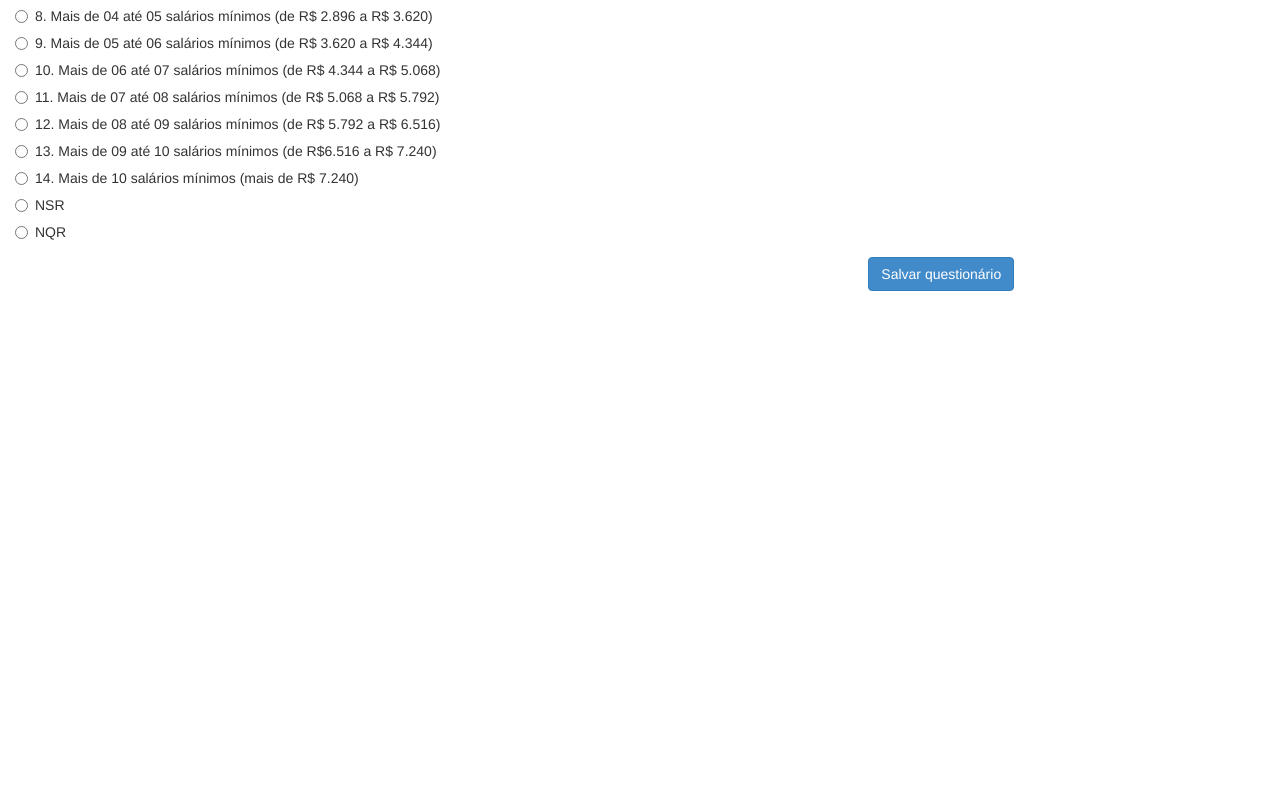
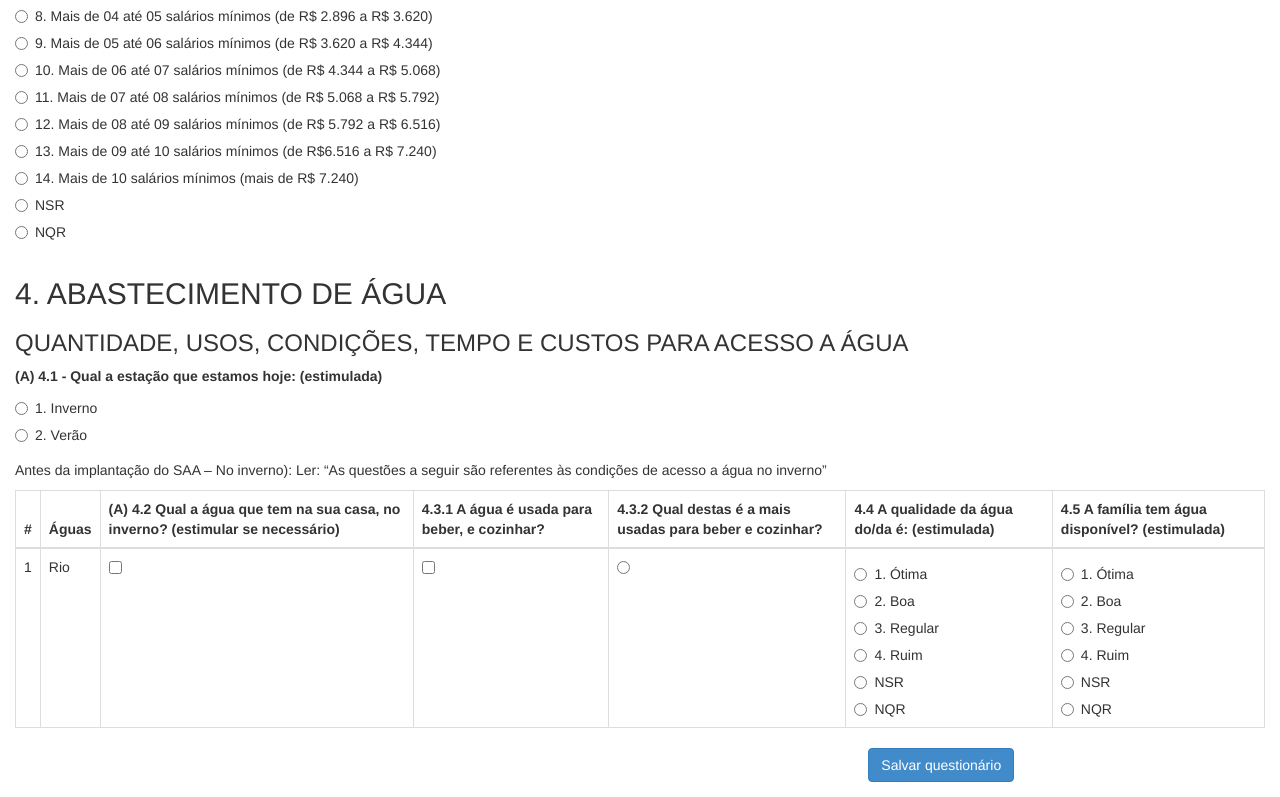
Before and after one commit to rodrigodias-us/UFMG-Questionario, a plain HTML site: page index.html in a window 1280 px wide. Shown: the part 5236-6033 px from the top of the page. Before the commit the page ends 5542 px from the top, so only its background shows below. Drawn offline with Linux system fonts and the light colour scheme.

Commit message:
Testando tabela para multiplas perguntas relacionadas

```diff
--- a/index.html
+++ b/index.html
@@ -715,19 +715,86 @@
             </label></div>
         </div>
 
+        <div class="clearfix"></div>
+        <h2>4. ABASTECIMENTO DE ÁGUA</h2>
+        <h3>QUANTIDADE, USOS, CONDIÇÕES, TEMPO E CUSTOS PARA ACESSO A ÁGUA </h3>
+
+        <div class="form-group col-sm-12">
+            <label for="exampleInputEmail1">(A) 4.1 - Qual a estação que estamos hoje: (estimulada)</label>
+            <div class="radio"><label>
+                <input name="questao_4_1" type="radio" value="1"> 1.  Inverno
+            </label></div>
+            <div class="radio"><label>
+                <input name="questao_4_1" type="radio" value="2"> 2. Verão
+            </label></div>
+        </div>
 
 
+        <p>Antes da implantação do SAA – No inverno): Ler: “As questões a seguir são referentes às condições de acesso a água no inverno” </p>
 
+        <div class="table-responsive">
+        <table class="table table-bordered">
+            <thead>
+            <tr>
+                <th>#</th>
+                <th>Águas</th>
+                <th>(A) 4.2 Qual a água que tem na sua casa, no inverno? (estimular se necessário)</th>
+                <th>4.3.1 A água é usada para beber, e cozinhar?</th>
+                <th>4.3.2 Qual destas é a mais usadas para beber e cozinhar?</th>
+                <th>4.4 A qualidade da água do/da é: (estimulada) </th>
+                <th>4.5 A família tem água disponível? (estimulada)</th>
+            </tr>
+            </thead>
+            <tr>
+                <td>1</td>
+                <td>Rio</td>
+                <td><input type="checkbox" name="aguas"></td>
+                <td><input type="checkbox" name="aguas"></td>
+                <td><input type="radio" name="aguas"></td>
+                <td>
+                    <div class="radio"><label>
+                        <input name="questao_4_4" type="radio" value="1"> 1. Ótima
+                    </label></div>
+                    <div class="radio"><label>
+                        <input name="questao_4_4" type="radio" value="2"> 2. Boa
+                    </label></div>
+                    <div class="radio"><label>
+                        <input name="questao_4_4" type="radio" value="3"> 3. Regular
+                    </label></div>
+                    <div class="radio"><label>
+                        <input name="questao_4_4" type="radio" value="4"> 4. Ruim
+                    </label></div>
+                    <div class="radio"><label>
+                        <input name="questao_4_4" type="radio" value="998"> NSR
+                    </label></div>
+                    <div class="radio"><label>
+                        <input name="questao_4_4" type="radio" value="999"> NQR
+                    </label></div>
+                </td>
+                <td>
+                    <div class="radio"><label>
+                        <input name="questao_4_4" type="radio" value="1"> 1. Ótima
+                    </label></div>
+                    <div class="radio"><label>
+                        <input name="questao_4_4" type="radio" value="2"> 2. Boa
+                    </label></div>
+                    <div class="radio"><label>
+                        <input name="questao_4_4" type="radio" value="3"> 3. Regular
+                    </label></div>
+                    <div class="radio"><label>
+                        <input name="questao_4_4" type="radio" value="4"> 4. Ruim
+                    </label></div>
+                    <div class="radio"><label>
+                        <input name="questao_4_4" type="radio" value="998"> NSR
+                    </label></div>
+                    <div class="radio"><label>
+                        <input name="questao_4_4" type="radio" value="999"> NQR
+                    </label></div>
+                </td>
+            </tr>
 
-
-
-
-
-
-
-
-
-
+        </table>
+        </div>
 
 
 
```
